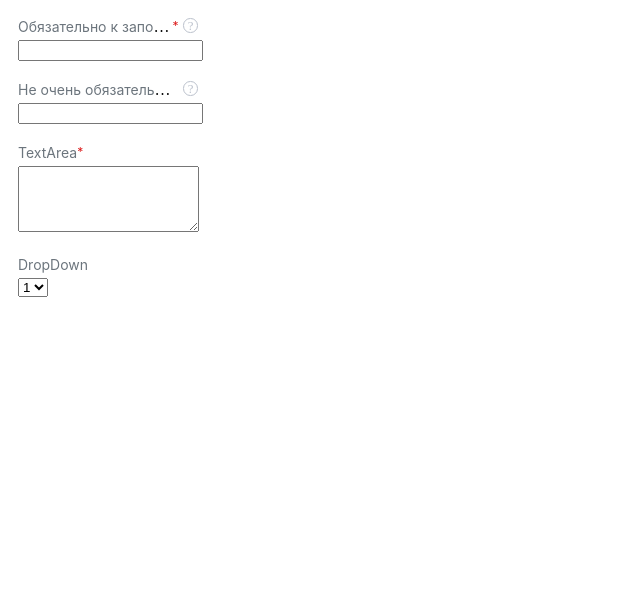
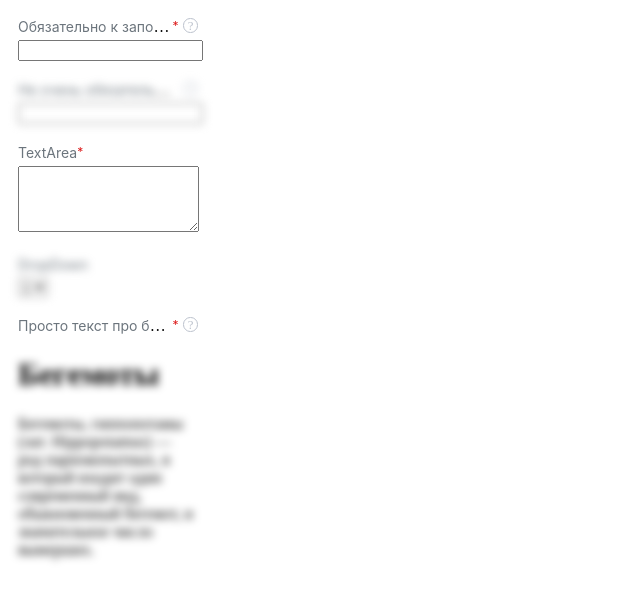
Before and after one commit to Klemencya/angular-label-project, an Angular app: page / in a window 1280 px wide. Shown: the top 600 px of the page, without its empty margins (0-640 px from the left). Built offline with nearby package versions, Linux system fonts and the light colour scheme.

Commit message:
Add blur directive

```diff
--- a/package.json
+++ b/package.json
@@ -18,6 +18,9 @@
     "@angular/platform-browser": "^16.0.0",
     "@angular/platform-browser-dynamic": "^16.0.0",
     "@angular/router": "^16.0.0",
+    "font-awesome": "^4.7.0",
+    "primeicons": "^4.1.0",
+    "primeng": "^14.2.8-lts",
     "rxjs": "~7.8.0",
     "tslib": "^2.3.0",
     "zone.js": "~0.13.0"
--- a/src/app/app.component.html
+++ b/src/app/app.component.html
@@ -1,3 +1,4 @@
+<div blurDirective [blur]="false">
   <div class="label-content">
     <app-label
       [labelText]="'Обязательно к заполнению'"
@@ -10,7 +11,7 @@
   </div>
 
 
-<div class="label-content">
+  <div class="label-content" blurDirective [blur]="true">
     <app-label
       [labelText]="'Не очень обязательно к заполнению'"
       [asterisk]="false"
@@ -25,12 +26,13 @@
       [labelText]="'TextArea'"
       [asterisk]="true"
       [tooltip]="false"
-    [tooltipText]="'TextArea'"
-  ><textarea rows="4" style="max-width: 100%"></textarea></app-label>
+    >
+      <textarea rows="4" style="max-width: 100%"></textarea>
+    </app-label>
   </div>
 
 
-<div class="label-content">
+  <div class="label-content" blurDirective [blur]="true">
     <app-label
       [labelText]="'DropDown'"
       [asterisk]="false"
@@ -44,3 +46,18 @@
       </select>
     </app-label>
   </div>
+
+  <div class="label-content">
+    <app-label
+      [labelText]="'Просто текст про бегемотиков'"
+      [asterisk]="true"
+      [tooltip]="true"
+      [tooltipText]="'Очень важно'"
+    >
+      <div blurDirective [blur]="true">
+        <h1>Бегемоты</h1>
+        <p>Бегемоты, гиппопотамы (лат. Hippopotamus) — род парнокопытных, в который входит один современный вид, обыкновенный бегемот, и значительное число вымерших.</p>
+      </div>
+    </app-label>
+  </div>
+</div>
--- a/src/app/app.module.ts
+++ b/src/app/app.module.ts
@@ -4,11 +4,13 @@ import { BrowserModule } from '@angular/platform-browser';
 import { AppRoutingModule } from './app-routing.module';
 import { AppComponent } from './app.component';
 import {LabelComponent} from "./components/label/label.component";
+import {BlurDirective} from "./directives/blur/blur.directive";
 
 @NgModule({
   declarations: [
     AppComponent,
-    LabelComponent
+    LabelComponent,
+    BlurDirective
   ],
   imports: [
     BrowserModule,
--- /dev/null
+++ b/src/app/directives/blur/blur.directive.ts
@@ -0,0 +1,18 @@
+import {Directive, ElementRef, Input} from "@angular/core";
+
+@Directive({
+  selector: '[blurDirective]'
+})
+
+export class BlurDirective {
+  @Input() blur = false
+
+  constructor(private el: ElementRef) {}
+  ngOnChanges(){
+    if (this.blur) {
+      this.el.nativeElement.style.filter = 'blur(4px)';
+    } else {
+      this.el.nativeElement.style.filter = 'blur(0)';
+    }
+  }
+}
```
Also changed, not shown: 1 other file (tests, documents, lock files or other folders). Lines whose indentation alone changed are shown as unchanged.
